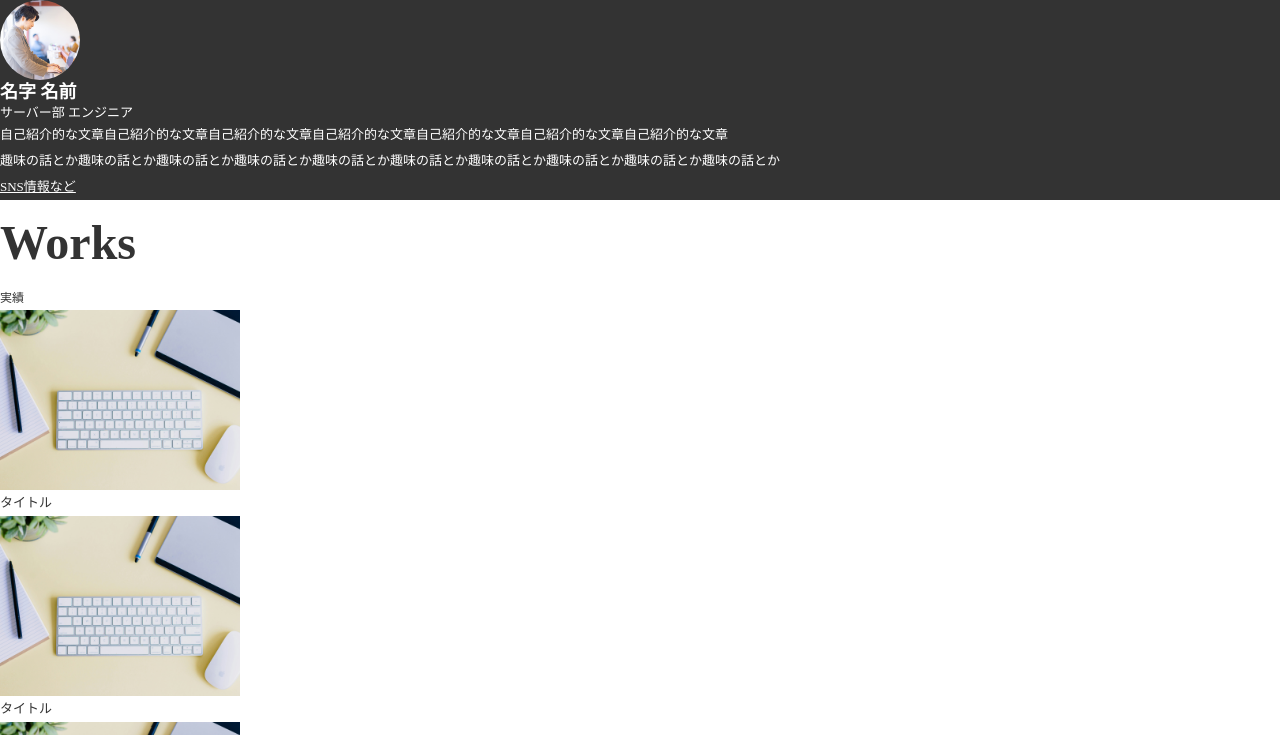
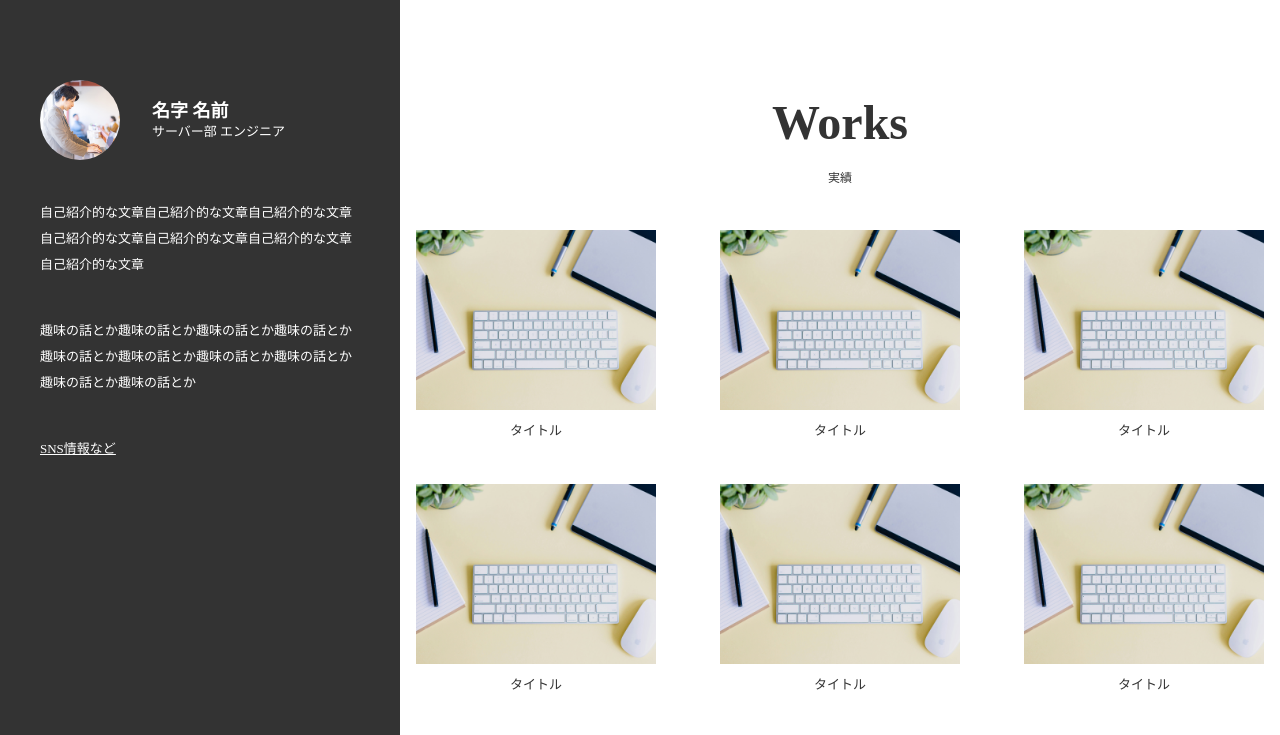
Before and after one commit to genki-nakano/markUpTraning, a website built with Parcel: page src/index.html in a window 1280 px wide. Shown: the top 735 px of the page. Built offline with nearby package versions, Linux system fonts and the light colour scheme.

Commit message:
PCレイアウト反映

```diff
--- a/src/index.html
+++ b/src/index.html
@@ -19,7 +19,7 @@
               <div class="creater-info__sub-info">
                 <p class="intro-text">自己紹介的な文章自己紹介的な文章自己紹介的な文章自己紹介的な文章自己紹介的な文章自己紹介的な文章自己紹介的な文章</p>
                 <p class="hobby-text">趣味の話とか趣味の話とか趣味の話とか趣味の話とか趣味の話とか趣味の話とか趣味の話とか趣味の話とか趣味の話とか趣味の話とか</p>
-                <a class="sns-text" href="#">SNS情報など</a>
+                <div class="sns-text"><a class="sns-text__link" href="#">SNS情報など</a></div>
               </div>
             </div>
           </div>
--- a/src/style.css
+++ b/src/style.css
@@ -3,8 +3,23 @@ body{
     color: #333333;
 }
 
+.portfolio-content{
+    display: grid;
+    grid-template-columns: minmax(100px,400px) 1fr;
+}
+
+/* サブコンテンツ */
+
 .prtfolio-sub-section{
     background-color: #333333;
+    padding: 80px 40px;
+}
+
+.creater-info__name-wrapper{
+    display: grid;
+    gap: 32px;
+    grid-template-columns: 80px 1fr;
+    align-items: center;
 }
 
 .creater-info__name-wrapper .face-image{
@@ -14,14 +29,14 @@ body{
     border-radius: 100%;
 }
 
-.creater-info__name-wrapper .name{
+.main-info .name{
     font-size: 18px;
     font-weight: bold;
     line-height: 1.35;
     color: white;
 }
 
-.creater-info__name-wrapper .job{
+.main-info .job{
     font-size: 13px;
     line-height: 1.35;
     color: white;
@@ -31,18 +46,35 @@ body{
     font-size: 13px;
     line-height: 2.0;
     color: white;
+    margin-top: 40px;
 }
 
 .creater-info__sub-info .hobby-text{
     font-size: 13px;
     line-height: 2.0;
     color: white;
+    margin-top: 40px;
 }
 
 .creater-info__sub-info .sns-text{
+    margin-top: 40px;
+}
+
+.sns-text__link{
     font-size: 13px;
     line-height: 2.0;
     color: white;
+}
+
+/* メインコンテンツ */
+
+.portfolio-main-section{
+    margin: 0 auto;
+    padding: 80px 0;
+}
+
+.work-content__title{
+    text-align: center;
 }
 
 .work-content__title .title-large{
@@ -56,6 +88,14 @@ body{
     line-height: 2.0;
 }
 
+.work-content__work-list{
+    margin-top: 40px;
+    display: grid;
+    grid-template-columns:repeat(3, 1fr);
+    grid-template-rows:repeat(3, 1fr);
+    gap: 40px 64px;
+}
+
 .item__img{
     width: 240px;
     height: 180px;
@@ -65,4 +105,5 @@ body{
 .item__name{
     font-size: 13px;
     line-height: 2.0;
+    margin-top: 8px;
 }
```
